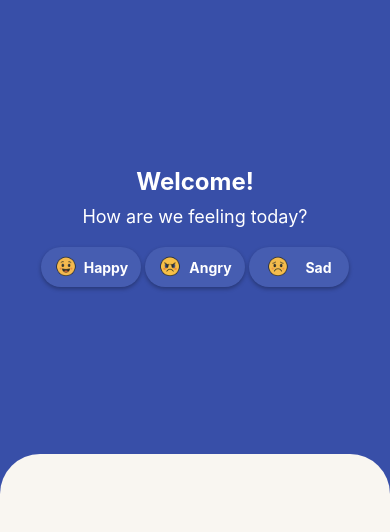
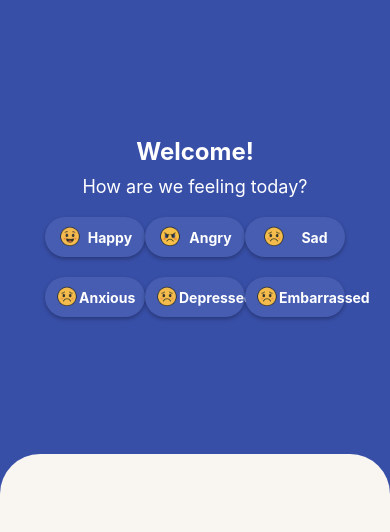
Before and after one commit to Clemond/MoodTracker, a React Native app: screen /HomeScreen in a window 390 px wide. Shown: the top 532 px of the page. Built offline with nearby package versions, Linux system fonts and the light colour scheme.

Commit message:
feat: add map to list the moodButtons

```diff
--- a/components/TopHSPart.tsx
+++ b/components/TopHSPart.tsx
@@ -1,15 +1,25 @@
 import { View, StyleSheet, Text } from "react-native";
 import MoodButton from "./moodButton";
+import { IMoodButton } from "../types/IMoodButton";
 
 export default function TopHSPart() {
+  const listOfMoods: IMoodButton[] = [
+    { feeling: "Happy", icon: require("../assets/happy.png") },
+    { feeling: "Angry", icon: require("../assets/angry.png") },
+    { feeling: "Sad", icon: require("../assets/sad.png") },
+    { feeling: "Anxious", icon: require("../assets/sad.png") },
+    { feeling: "Depressed", icon: require("../assets/sad.png") },
+    { feeling: "Embarrassed", icon: require("../assets/sad.png") }
+  ];
+
   return (
     <View style={styles.topPart}>
       <Text style={styles.topText}>Welcome!</Text>
       <Text style={styles.bottomText}>How are we feeling today?</Text>
       <View style={styles.moodBtnsContainer}>
-        <MoodButton feeling={"Happy"} icon={require("../assets/happy.png")} />
-        <MoodButton feeling={"Angry"} icon={require("../assets/angry.png")} />
-        <MoodButton feeling={"Sad"} icon={require("../assets/sad.png")} />
+        {listOfMoods.map((mood, index) => (
+          <MoodButton key={index} feeling={mood.feeling} icon={mood.icon} />
+        ))}
       </View>
     </View>
   );
@@ -32,8 +42,8 @@ const styles = StyleSheet.create({
     marginTop: 10
   },
   moodBtnsContainer: {
+    flexWrap: "wrap",
     flexDirection: "row",
-    justifyContent: "space-around",
-    width: "80%"
+    justifyContent: "center"
   }
 });
```
